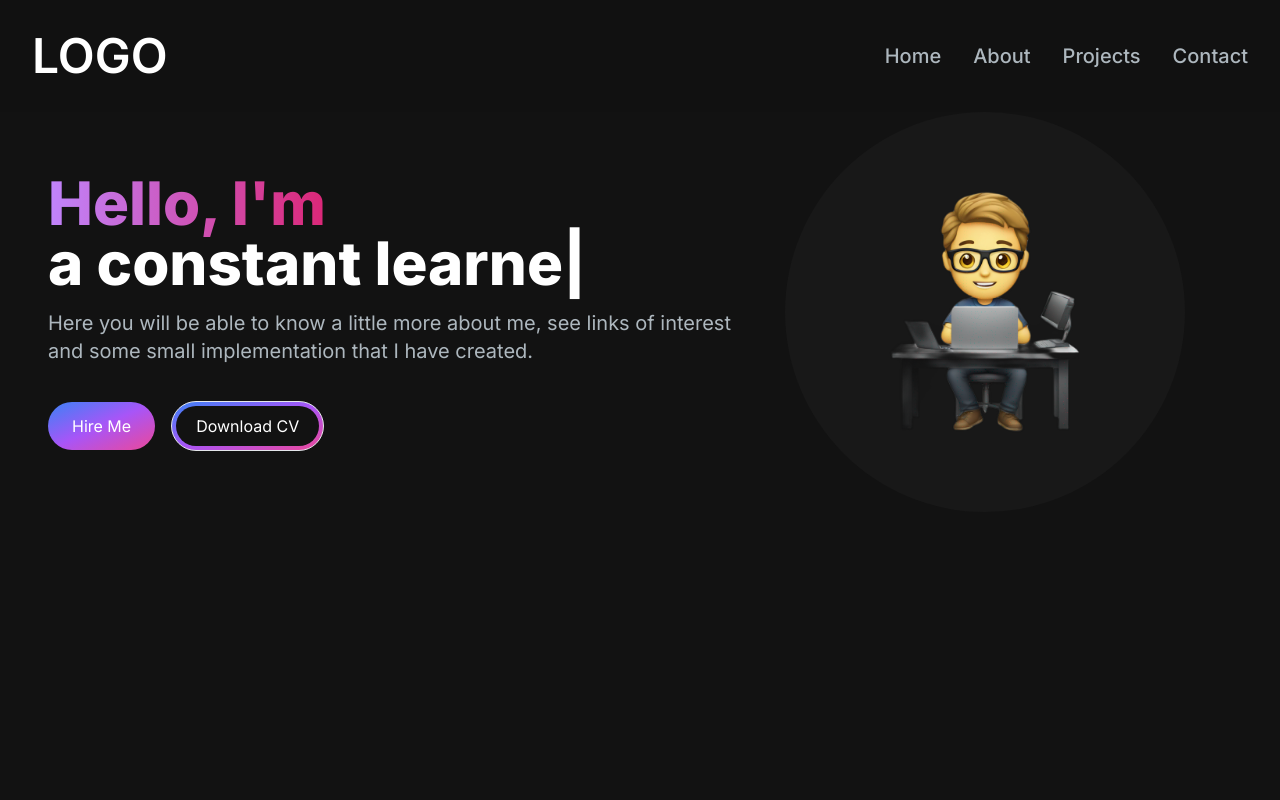
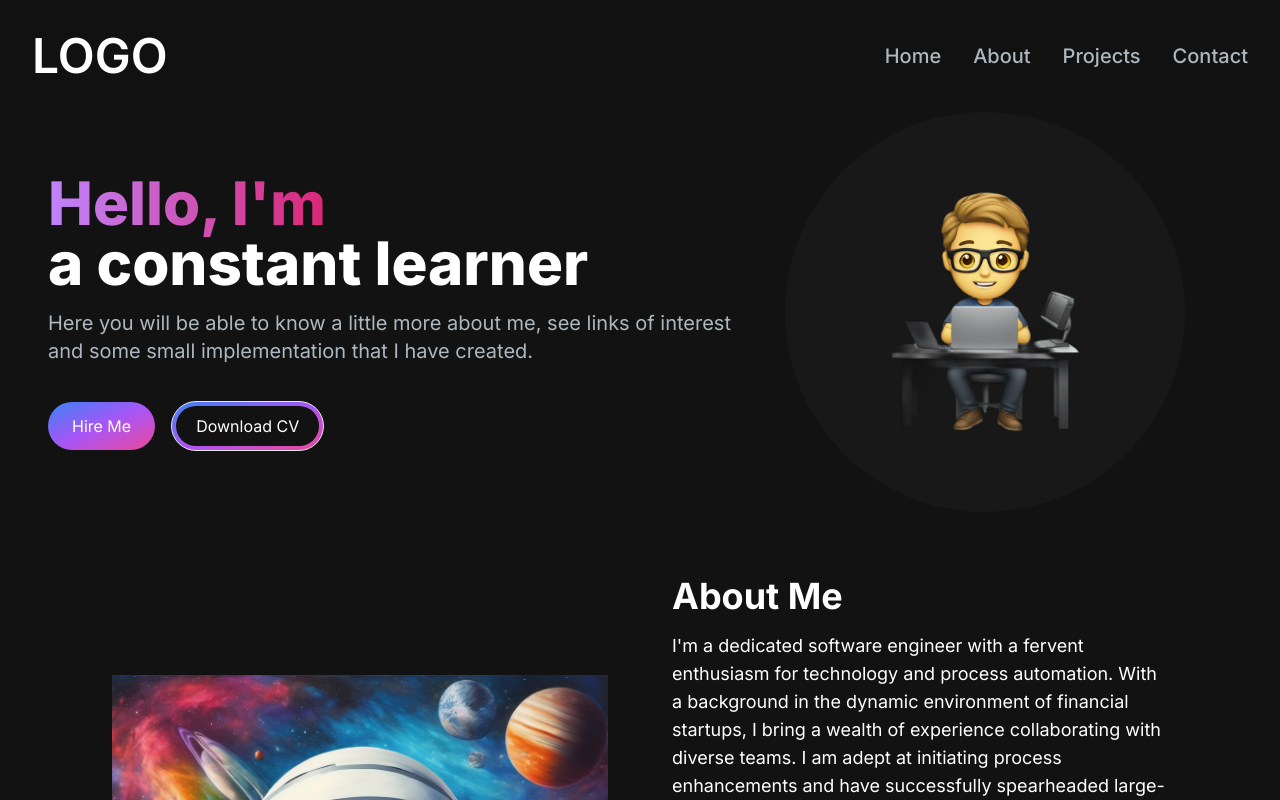
Before and after one commit to BernaValdivieso/cv-website, a Next.js app: page / in a window 1280 px wide. Shown: the top 800 px of the page. Built offline with nearby package versions, Linux system fonts and the light colour scheme.

Commit message:
feat: add AboutSection to Home

```diff
--- a/app/page.tsx
+++ b/app/page.tsx
@@ -1,5 +1,6 @@
 import { HeroSection } from "./components/hero-section";
 import { Navbar } from "./components/nav-bar";
+import { AboutSection } from "./components/about-section";
 
 export default function Home() {
   return (
@@ -7,6 +8,7 @@ export default function Home() {
       <Navbar />
       <div className="container mx-auto mt-24 px-12 py-4">
         <HeroSection />
+        <AboutSection />
       </div>
     </main>
   );
```
